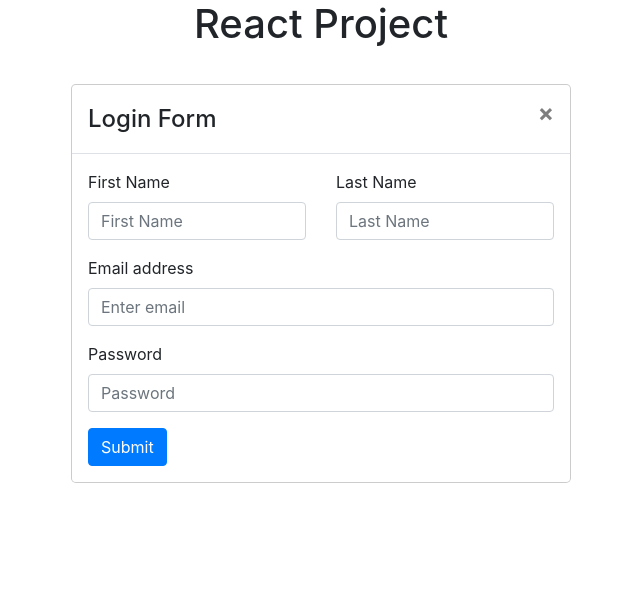
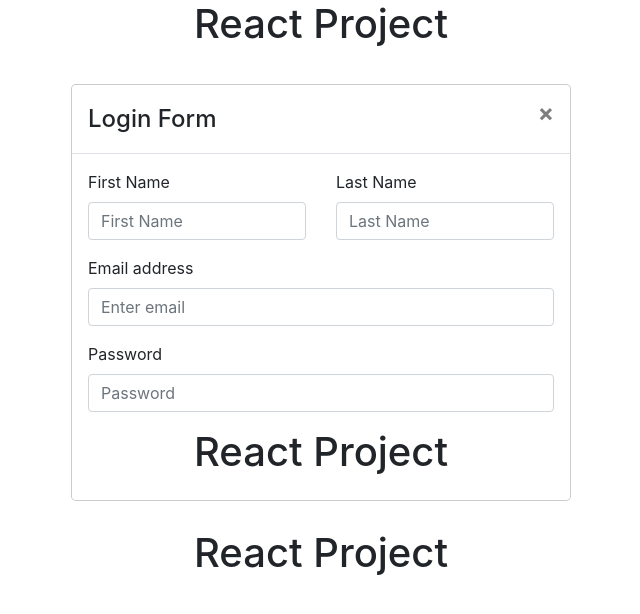
Before and after one commit to nickphelps/React-Project, a React (Create React App) app: page /DashboardContainer in a window 1280 px wide. Shown: the top 614 px of the page, without its empty margins (319-959 px from the left). Built offline with nearby package versions, Linux system fonts and the light colour scheme.

Commit message:
react router... button not storing state but updating component

```diff
--- a/src/components/LoginPage.js
+++ b/src/components/LoginPage.js
@@ -1,6 +1,7 @@
 import React, { Component } from 'react'
 import NavBar from '../components/NavBar'
 import LoginForm from '../containers/LoginFormContainer';
+import DashboardContainer from '../containers/DashboardContainer';
 
 class LoginPage extends Component {
   render() {
@@ -8,6 +9,7 @@ class LoginPage extends Component {
       <div>
           <NavBar />
           <LoginForm />
+
       </div>
     )
   }
--- /dev/null
+++ b/src/containers/DashboardContainer.js
@@ -0,0 +1,15 @@
+import React, { Component } from 'react'
+import NavBar from '../components/NavBar';
+
+class DashboardContainer extends Component {
+  render() {
+    return (
+      <div>
+          <NavBar />
+
+      </div>
+    )
+  }
+}
+
+export default DashboardContainer
--- a/src/containers/LoginFormContainer.js
+++ b/src/containers/LoginFormContainer.js
@@ -2,6 +2,10 @@ import React, { Component } from 'react'
 import { connect } from 'react-redux'
 import { Modal, Form, Button, Row, Col } from 'react-bootstrap'
 import { BrowserRouter as Router, Route, Link } from 'react-router-dom'
+import DashboardContainer from './DashboardContainer'
+// const routes = {
+//     path:
+// }
 
 class LoginForm extends Component {
     constructor(props) {
@@ -44,6 +48,7 @@ class LoginForm extends Component {
 
     handleSubmit (event) {
         //set actions
+        console.log('enterd submit')
         event.preventDefault()
         this.props.handleSubmit(this.state)
         document.getElementById('loginForm').reset()
@@ -51,7 +56,8 @@ class LoginForm extends Component {
 
   render() {
     return (
-      <div>
+    <Router >
+        <div>
         <Modal.Dialog>
             <Modal.Header closeButton>
                 <Modal.Title>Login Form</Modal.Title>
@@ -88,13 +94,15 @@ class LoginForm extends Component {
                                       placeholder="Password"
                                       onChange={(event) => this.handleChangePassword(event)} />
                     </Form.Group>
-                    <Button variant="primary" type="submit">
-                        Submit
-                    </Button>
+                    {/* <Button variant="primary" type="submit">Submit */}
+                        <Link to='/DashboardContainer' state={this.props.userInfo} component={DashboardContainer} onSubmit={(event) => this.handleSubmit(event)}>SUBMIT</Link>
+                    {/* </Button> */}
                 </Form>
             </Modal.Body>
         </Modal.Dialog>
+      <Route path='/DashboardContainer' component={DashboardContainer} />
       </div>
+    </Router>
     )
   }
 }
--- a/src/index.js
+++ b/src/index.js
@@ -7,7 +7,8 @@ import loginReducer from './reducers/loginReducer'
 import { createStore } from 'redux'
 import { Provider } from 'react-redux'
 
-const store = createStore(loginReducer)
+const store = createStore(loginReducer,
+    window.__REDUX_DEVTOOLS_EXTENSION__ && window.__REDUX_DEVTOOLS_EXTENSION__())
 
 ReactDOM.render(
                 <Provider store={store}>
```
